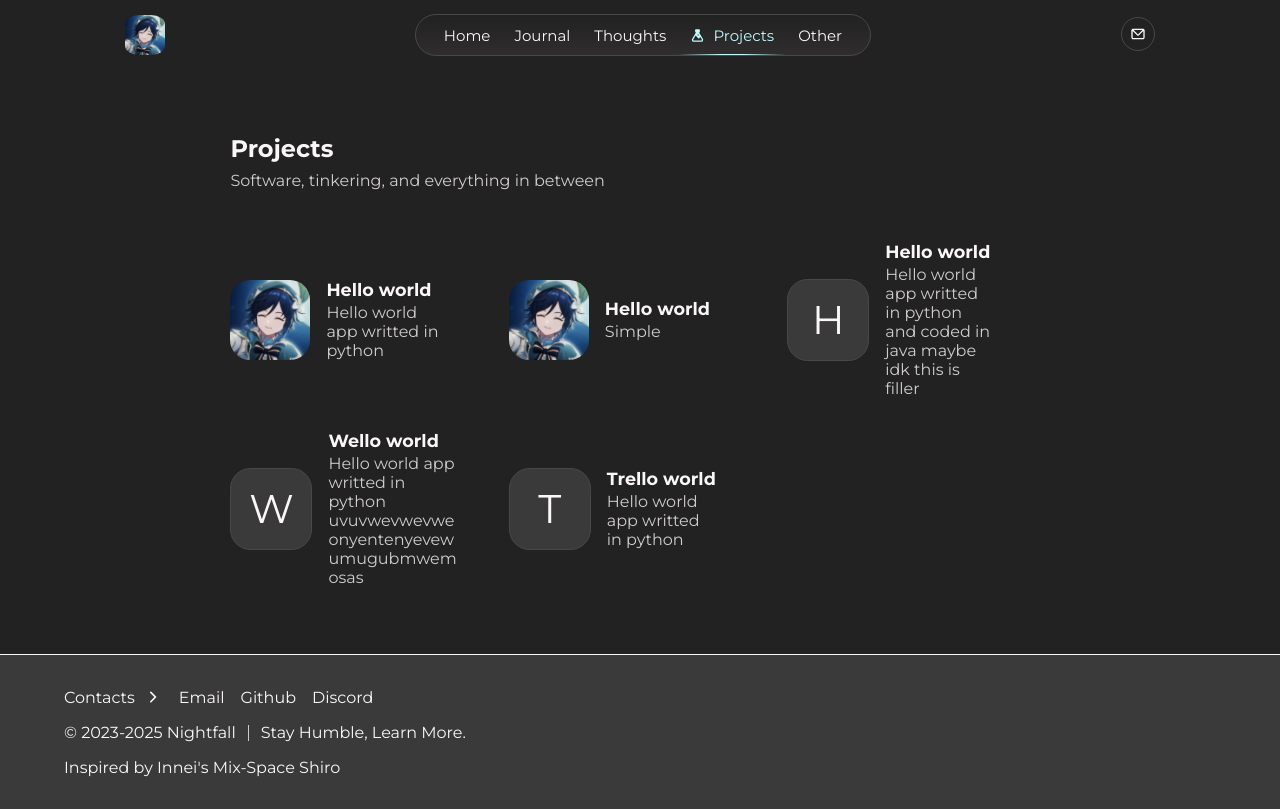
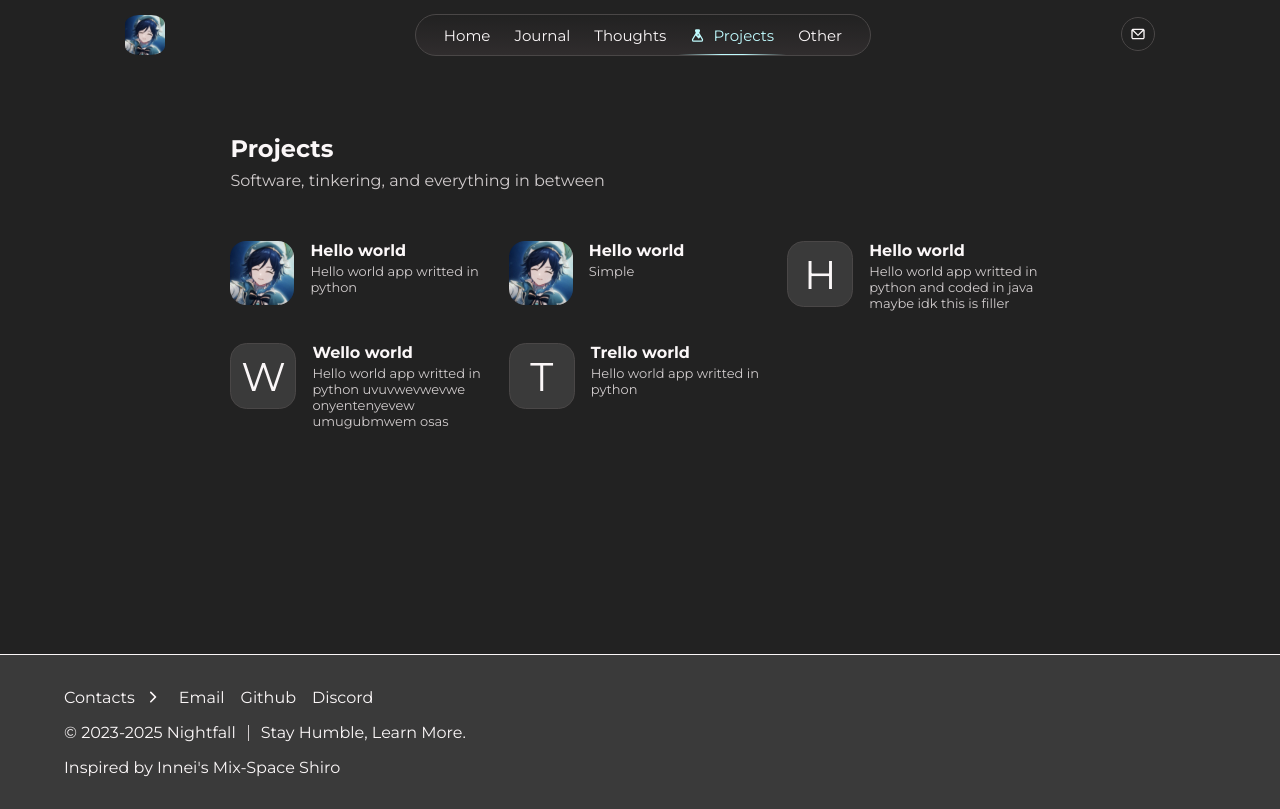
Before and after one commit to Nightfall3594/nightfall-is-a-dev, a React (Vite) app: page /projects in a window 1280 px wide. Built offline with nearby package versions, Linux system fonts and the light colour scheme.

Commit message:
feat(project-items): make project item card list responsive

```diff
--- a/src/components/pages/projects/project-item.css
+++ b/src/components/pages/projects/project-item.css
@@ -1,24 +1,22 @@
 
 .project-item {
     display: flex;
-    max-width: 80%;
-    flex-direction: row;
+    /*max-width: 80%;*/
+    flex-direction: column;
+    justify-content: start;
     align-items: center;
     gap: 1rem;
+    min-width: 120px;
 }
 
 .project__image {
-    width: 5rem;
-    height: 5rem;
+    width: 4rem;
+    height: 4rem;
     border-radius: 25%;
 }
 
 .project__image--empty {
-    width: 5rem;
-    height: 5rem;
-
     border: 1px solid var(--border);
-    border-radius: 25%;
 
     display: flex;
     align-items: center;
@@ -37,14 +35,38 @@
     display: flex;
     flex-direction: column;
     gap: 3px;
+    align-items: center;
+    justify-content: space-between;
+    width: 100%;
 }
 
 .project-info__name {
-    font-size: 1.1rem;
+    font-size: 1rem;
     font-weight: bold;
+    width: 100%;
+    text-align: center;
 }
 
 .project-info__desc {
     color: var(--muted-text);
-    font-size: 1rem;
+    font-size: 13px;
+    width: 100%;
+    text-align: center;
 }
+
+@media (min-width: 768px){
+
+    .project-item {
+        flex-direction: row;
+        justify-content: start;
+        align-items: start;
+    }
+
+    .project-info__name {
+        text-align: left;
+    }
+
+    .project-info__desc {
+        text-align: left;
+    }
+}
--- a/src/components/pages/projects/project-item.jsx
+++ b/src/components/pages/projects/project-item.jsx
@@ -5,7 +5,7 @@ export default function ProjectItem({name, desc, image}) {
 
             {image
                 ? <img src={image} alt="project logo" className="project__image"/>
-                : <div className="project__image--empty">{name[0]}</div>
+                : <div className="project__image project__image--empty">{name[0]}</div>
             }
             <div className="project-info">
                 <p className="project-info__name">{name}</p>
--- a/src/components/pages/projects/projects.css
+++ b/src/components/pages/projects/projects.css
@@ -23,6 +23,14 @@
     width: 80%;
     margin: 5% auto;
     display: grid;
-    grid-template-columns: repeat(3, minmax(0, 1fr));
+    grid-template-columns: repeat(2, minmax(0, 1fr));
     gap: 2rem 1rem;
 }
+
+@media (min-width: 768px) {
+
+    .projects__list {
+        grid-template-columns: repeat(3, minmax(0, 1fr));
+    }
+
+}
```
